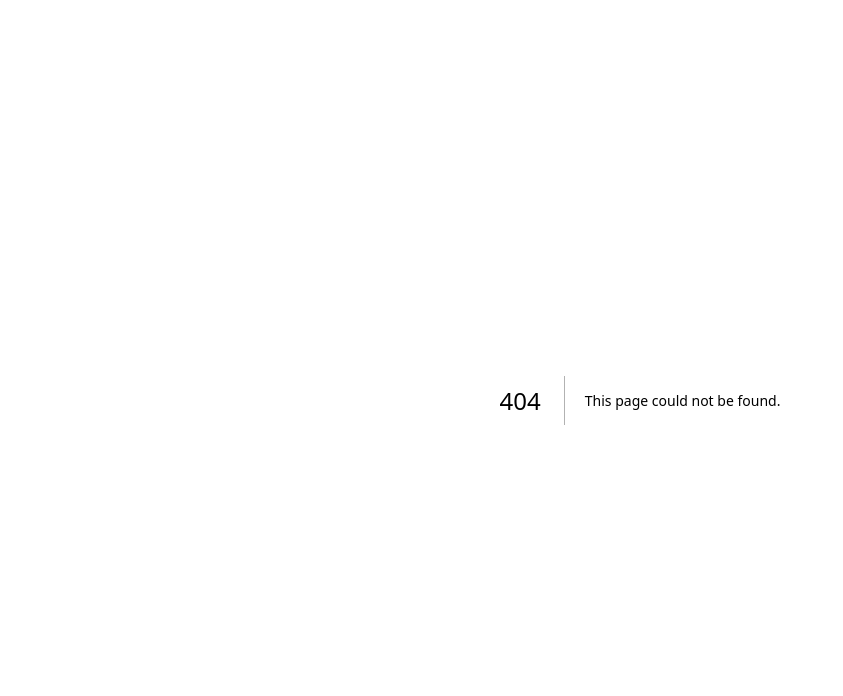
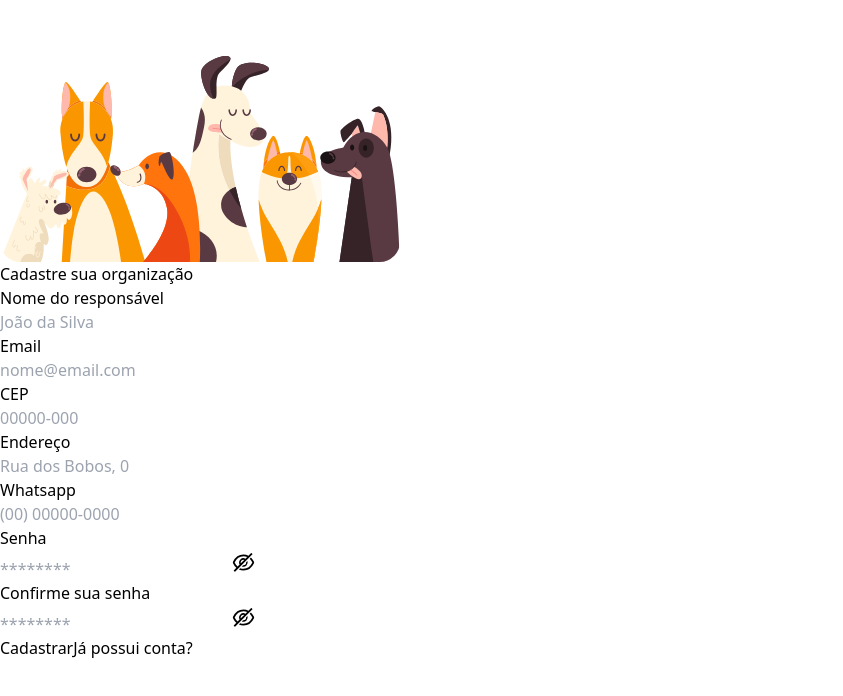
Before and after one commit to CarmichaelF/find-a-friend-app, a Next.js app: page /org/sign-up in a window 1280 px wide. Before the commit this address had no page. Shown: the top 696 px of the page, without its empty margins (0-843 px from the left). Built offline with nearby package versions, Linux system fonts and the light colour scheme.

Commit message:
feat: adding sign-up form and fixing a but with FormFileInput

```diff
--- a/src/app/components/form/FormButton/index.tsx
+++ b/src/app/components/form/FormButton/index.tsx
@@ -16,11 +16,9 @@ const variants = tv({
 
 type Variants = VariantProps<typeof variants>
 
-export function FormButton({
-  children,
-  color,
-  ...props
-}: ComponentProps<'button'> & Variants) {
+type FormButtonProps = Variants & ComponentProps<'button'>
+
+export function FormButton({ children, color, ...props }: FormButtonProps) {
   return (
     <button {...props} className={variants({ color })}>
       {children}
--- a/src/app/org/layout.tsx
+++ b/src/app/org/layout.tsx
@@ -4,8 +4,8 @@ import Image from 'next/image'
 
 export default function OrgLayout({ children }: PropsWithChildren) {
   return (
-    <div className="m-auto flex h-screen w-full max-w-container items-center gap-32">
-      <div className="flex h-3/4 flex-col items-center justify-between rounded-default bg-opal px-14 py-10">
+    <div className="m-auto flex h-full  w-full max-w-container gap-32 py-20">
+      <div className="flex h-3/4 min-h-[700px] flex-col items-center justify-between rounded-default bg-opal px-14">
         <Logo className="mt-20" />
         <Image
           width={400}
--- a/src/app/org/sign-in/Form/index.tsx
+++ b/src/app/org/sign-in/SignInForm/index.tsx
@@ -11,6 +11,7 @@ import { toast } from 'react-toastify'
 import { isObjectEmpty } from '@/utils/verify-empty-object'
 import { signIn } from 'next-auth/react'
 import { useRouter } from 'next/navigation'
+import Link from 'next/link'
 
 export function SignInForm() {
   const SignInSchema = z.object({
@@ -72,7 +73,7 @@ export function SignInForm() {
       <div className="mt-16 flex flex-col gap-5">
         <FormButton type="submit">Login</FormButton>
         <FormButton type="button" color="secondary">
-          Cadastrar minha organização
+          <Link href="/org/sign-up">Cadastrar minha organização</Link>
         </FormButton>
       </div>
     </form>
--- a/src/app/org/sign-in/page.tsx
+++ b/src/app/org/sign-in/page.tsx
@@ -1,4 +1,4 @@
-import { SignInForm } from './Form'
+import { SignInForm } from './SignInForm'
 import { getServerSession } from 'next-auth'
 import { redirect } from 'next/navigation'
 
--- /dev/null
+++ b/src/app/org/sign-up/SignUpForm/index.tsx
@@ -0,0 +1,130 @@
+'use client'
+
+import { FormButton } from '@/app/components/form/FormButton'
+import { FormInput } from '@/app/components/form/FormInput'
+import { useEffect } from 'react'
+import { SubmitHandler, useForm } from 'react-hook-form'
+import { zodResolver } from '@hookform/resolvers/zod'
+
+import { z } from 'zod'
+import { toast } from 'react-toastify'
+import { isObjectEmpty } from '@/utils/verify-empty-object'
+import { signIn } from 'next-auth/react'
+import { useRouter } from 'next/navigation'
+import Link from 'next/link'
+import { findAFriendAPI } from '@/services/api'
+import { AxiosError } from 'axios'
+
+export function SignUpForm() {
+  const SignUpSchema = z
+    .object({
+      name: z.string().nonempty('O nome do responsável é obrigatório.'),
+      email: z.string().email('O email é inválido.'),
+      zipcode: z.string().nonempty('O CEP é obrigatório.'),
+      address: z.string().nonempty('O endereço é obrigatório.'),
+      phone: z.string().nonempty('O telefone é obrigatório.'),
+      password: z.string().nonempty('A senha é obrigatória.'),
+      confirmPassword: z
+        .string()
+        .nonempty('A confirmação de senha é obrigatória.'),
+    })
+    .refine((data) => data.password === data.confirmPassword, {
+      message: "Passwords don't match",
+      path: ['confirmPassword'],
+    })
+
+  type SignUpSchemaType = z.infer<typeof SignUpSchema>
+
+  const router = useRouter()
+  const {
+    register,
+    handleSubmit,
+    formState: { errors },
+  } = useForm<SignUpSchemaType>({ resolver: zodResolver(SignUpSchema) })
+
+  const onSubmit: SubmitHandler<SignUpSchemaType> = async (data) => {
+    try {
+      await findAFriendAPI.post('/orgs', data)
+      await signIn('credentials', {
+        redirect: false,
+        ...{ email: data.email, password: data.password },
+      })
+      router.push('/pet/register')
+    } catch (error) {
+      console.error('error', error)
+      if (error instanceof AxiosError) toast.error(error.response?.data.message)
+    }
+  }
+
+  useEffect(() => {
+    if (isObjectEmpty(errors)) return
+    Object.values(errors).forEach((error) => toast(error.message))
+  }, [errors])
+
+  return (
+    <form
+      className="mt-24 flex flex-col gap-4"
+      onSubmit={handleSubmit(onSubmit)}
+    >
+      <FormInput
+        label="Nome do responsável"
+        type="name"
+        placeholder="João da Silva"
+        autoComplete="name"
+        {...register('name')}
+      />
+      <FormInput
+        label="Email"
+        type="email"
+        placeholder="nome@email.com"
+        autoComplete="email"
+        {...register('email')}
+      />
+      <FormInput
+        label="CEP"
+        type="zipCode"
+        placeholder="00000-000"
+        autoComplete="zipcode"
+        {...register('zipcode')}
+      />
+      <FormInput
+        label="Endereço"
+        type="address"
+        placeholder="Rua dos Bobos, 0"
+        autoComplete="address"
+        {...register('address')}
+      />
+      <FormInput
+        label="Whatsapp"
+        type="phone"
+        placeholder="(00) 00000-0000"
+        autoComplete="phone"
+        {...register('phone')}
+      />
+      <FormInput
+        label="Senha"
+        type="password"
+        placeholder="********"
+        autoComplete="new-password"
+        {...register('password')}
+      />
+      <FormInput
+        label="Confirme sua senha"
+        type="password"
+        placeholder="********"
+        autoComplete="new-password"
+        {...register('confirmPassword')}
+      />
+
+      <div className="mt-16 flex flex-col gap-5">
+        <FormButton type="submit">Cadastrar</FormButton>
+        <Link
+          href="/org/sign-in"
+          className="text-center text-xl font-extrabold text-ateneo underline"
+        >
+          Já possui conta?
+        </Link>
+      </div>
+    </form>
+  )
+}
--- /dev/null
+++ b/src/app/org/sign-up/page.tsx
@@ -0,0 +1,12 @@
+import { SignUpForm } from './SignUpForm'
+
+export default async function OrgSignUp() {
+  return (
+    <div className="w-ful flex h-full flex-1 flex-col">
+      <h1 className="text-6xl font-bold text-ateneo">
+        Cadastre sua organização
+      </h1>
+      <SignUpForm />
+    </div>
+  )
+}
--- a/src/app/search-results/SearchResultsList/index.tsx
+++ b/src/app/search-results/SearchResultsList/index.tsx
@@ -14,7 +14,7 @@ export function SearchResultsList() {
   }, [])
 
   return (
-    <div className="grid grid-cols-3">
+    <div className="mt-12 grid grid-cols-3 gap-8">
       {pets?.map(({ images, name, id }) => (
         <SearchResultsListCard image={images[0]} name={name} key={id} />
       ))}
```
Also changed, not shown: src/app/components/form/FormFileInput/index.tsx (+16 -15 lines), src/app/pet/register/RegisterForm/index.tsx (+18 -2 lines), src/app/pet/register/RegisterForm/useRegisterPet.ts (+10 -13 lines), src/app/search-results/SearchResultsList/SearchResultsListCard.tsx (+9 -7 lines).
